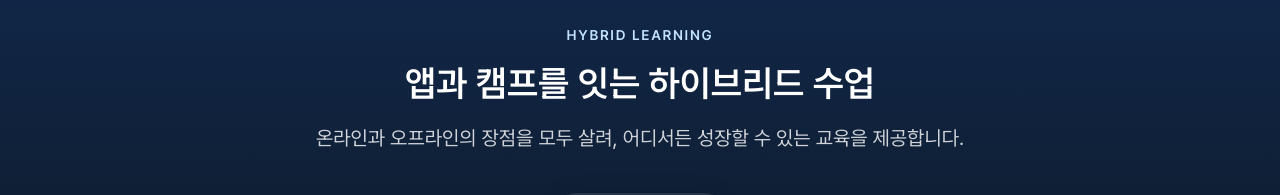
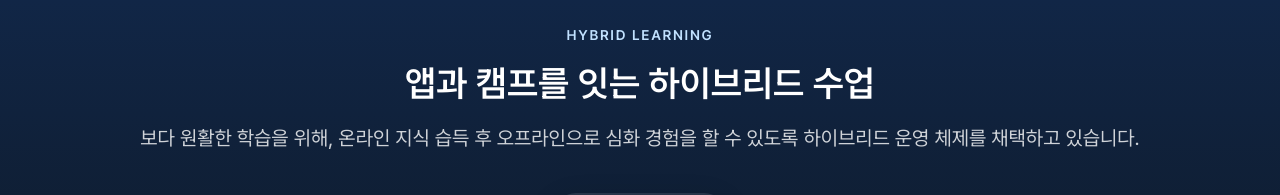
Before and after one commit to WithM2/iakkaweb, a Next.js app: page /ko in a window 1280 px wide. Shown: the part 3020-3215 px from the top of the page. Built offline with nearby package versions, Linux system fonts and the light colour scheme.

Commit message:
Update LearningJourneySection.tsx

```diff
--- a/src/components/ko/LearningJourneySection.tsx
+++ b/src/components/ko/LearningJourneySection.tsx
@@ -153,7 +153,7 @@ const learningModes: LearningMode[] = [
         "국내 명문대 대학생 튜터와 함께 교육을 수강합니다.",
       ],
     linkLabel: "멘토링 신청하기",
-    linkHref: "#online-learning",
+    linkHref: "/mentoring/apply",
     imageSrc: "/images/onlineClass.png",
   },
   {
@@ -261,7 +261,7 @@ export default function LearningJourneySection() {
               앱과 캠프를 잇는 하이브리드 수업
             </h3>
             <p className="mt-3 text-[18px] text-white/80 md:text-[20px]">
-              온라인과 오프라인의 장점을 모두 살려, 어디서든 성장할 수 있는 교육을 제공합니다.
+              보다 원활한 학습을 위해, 온라인 지식 습득 후 오프라인으로 심화 경험을 할 수 있도록 하이브리드 운영 체제를 채택하고 있습니다.
             </p>
           </div>
 
```
